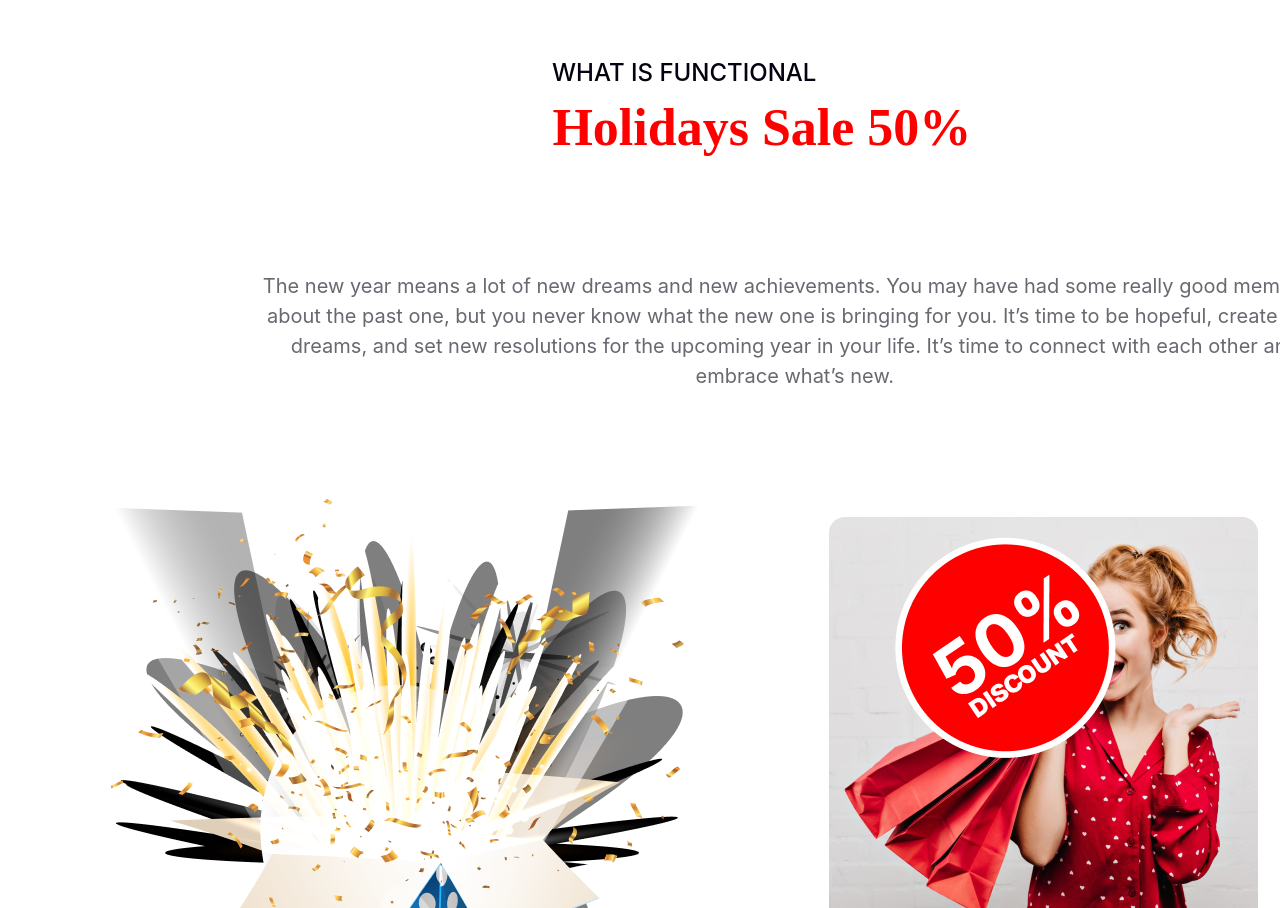
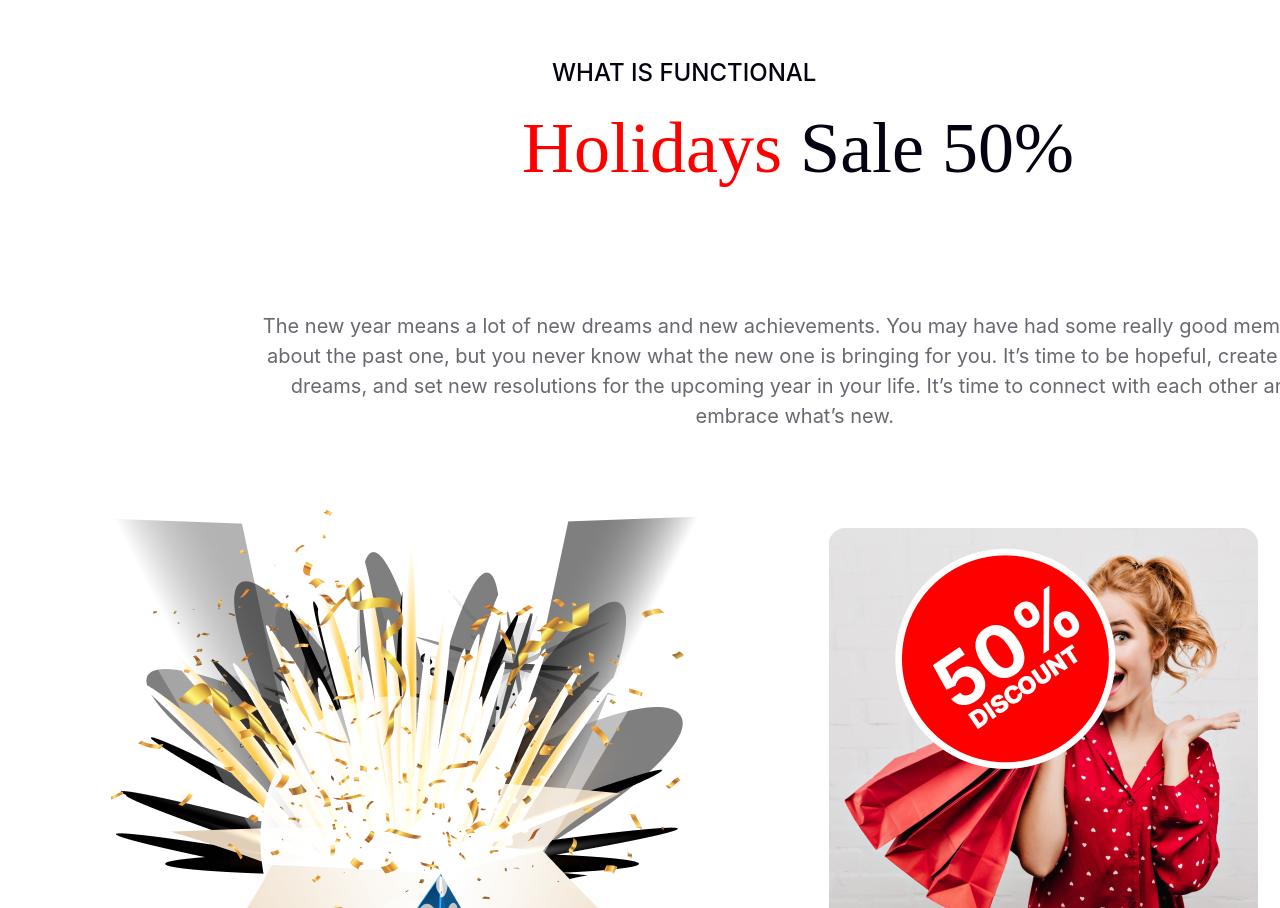
Before and after one commit to rahmanMunna/Assignment-1, a plain HTML site: page index.html in a window 1280 px wide. Shown: the part 3163-4071 px from the top of the page. Drawn offline with Linux system fonts and the light colour scheme.

Commit message:
finally commited

```diff
--- a/CSS/Style.css
+++ b/CSS/Style.css
@@ -6,6 +6,7 @@
     height: 600px;
     flex-shrink: 0;
     margin-left: 150px
+
 }
 
 .title-1 {
@@ -233,7 +234,7 @@ span {
     margin-top: 20px;
 }
 
-.section-4 {}
+
 
 .content-4 {
     text-align: center;
@@ -254,13 +255,21 @@ span {
 }
 
 .heading-4 {
+    color: #070211;
+    font-family: Merriweather;
+    font-size: 72px;
+    margin-left: 22%;
+    word-spacing: 10%;
+    width: 800px;
+    height: 91px;
+
+}
+
+.holydays {
     color: #F00;
     text-align: center;
     font-family: Merriweather;
-    font-size: 52px;
-    font-style: normal;
-    font-weight: 900;
-    line-height: 0;
+    font-size: 72px;
     margin-left: 28%;
     word-spacing: 10%;
     width: 800px;
@@ -275,9 +284,13 @@ span {
     width: 1068px;
     margin-left: 20%;
     line-height: 30px;
+    margin-top: 0;
+    height: 91px;
 
 
 }
+
+
 
 .images-6 {
     margin-left: 10%;
@@ -316,11 +329,12 @@ span {
     background: #FFF;
     width: 600px;
     height: 72px;
-    text-align:start;
+    text-align: start;
 }
-.in{
+
+.in {
     display: flex;
-    gap:0;
+    gap: 0;
     text-align: center;
     padding-left: 20%;
 }
@@ -336,7 +350,8 @@ span {
     background: #F00;
     width: 210px;
     height: 76px;
-    position: absolute;right:-0px;
+    position: absolute;
+    right: -0px;
 
 
 
@@ -375,6 +390,7 @@ span {
     line-height: 32px;
 
 }
+
 /* fotter */
 
 .footer {
@@ -464,7 +480,7 @@ span {
 
 .box {
     padding-top: 7%;
-    color:#FFFFD4;
+    color: #FFFFD4;
 
 
 }
@@ -478,7 +494,8 @@ span {
 
 
 }
-.discount{
+
+.discount {
     padding-top: 18%;
     padding-left: 10%;
 }
--- a/index.html
+++ b/index.html
@@ -88,16 +88,22 @@
             </div>
         </div>
 
+
         <div class="scetion-4">
             <div class="content-4">
                 <span class="what--is-funtional">WHAT IS FUNCTIONAL</span><br>
-                <p class="heading-4">Holidays Sale 50%</p>
+                <p class="heading-4"><span class="holydays">Holidays</span> Sale 50%</p>
+
+
                 <p class="pera-4">The new year means a lot of new dreams and new achievements. You may have had some
                     really good memories about the past one, but you never know what the new one is bringing for you.
                     It’s time to be hopeful, create new dreams, and set new resolutions for the upcoming year in your
-                    life. It’s time to connect with each other and embrace what’s new.</p>
+                    life. It’s time to connect with each other and embrace what’s new.
+                </p>
+
             </div>
         </div>
+
 
         <div class="middle-meye">
             <img src="resources/Group 75.png" alt="" class="box">
@@ -115,7 +121,8 @@
         <div class="gifts">
             <p class="best-gift">THE BEST GIFTS</p>
             <h1 class="heading-potfolio">Our Awesome Portfolio</h1>
-            <p class="pera-gifts"> It’s time to be hopeful, create new dreams, and set new resolutions for the upcoming
+            <p class="pera-gifts"> It’s time to be hopeful, create new dreams, and set new resolutions for the
+                upcoming
                 year in your
                 life. It’s time to connect with each other and embrace what’s new.</p>
         </div>
@@ -144,7 +151,8 @@
             <div class="content-5">
                 <h1 class="heading-email">Subscribe Newsletter</h1>
                 <p class="pera-5">The new year means a lot of new dreams and new achievements. You may have had some
-                    really good memories about the past one, but you never know what the new one is bringing for you.
+                    really good memories about the past one, but you never know what the new one is bringing for
+                    you.
                 </p>
             </div>
 
```
